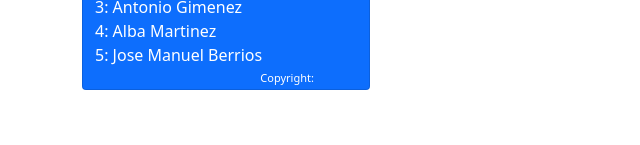
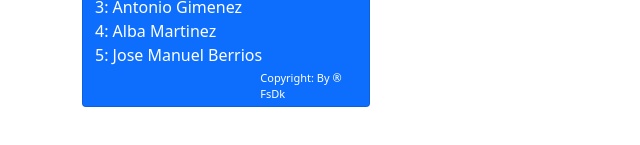
Before and after one commit to FsDk-es/SM-Listado-Personas-Angular, an Angular app: page / in a window 1280 px wide. Shown: the part 325-470 px from the top of the page, without its empty margins (0-640 px from the left). Built offline with nearby package versions, Linux system fonts and the light colour scheme.

Commit message:
se agregan creditos en la app

```diff
--- a/src/app/app.component.ts
+++ b/src/app/app.component.ts
@@ -11,7 +11,7 @@ export class AppComponent {
   personas: Persona[] = [new Persona('Jose Antonio', 'Gimenez'), new Persona('Belen', 'Martinez'), new Persona('Antonio','Gimenez'),new Persona('Alba','Martinez'), new Persona('Jose Manuel','Berrios')];
   nombreInput:string = '';
   apellidoInput:string = '';
-
+  autor:string = 'By ® FsDk';
 
   agregarPersona(){
    let persona1 = new Persona(this.nombreInput, this.apellidoInput);
```
